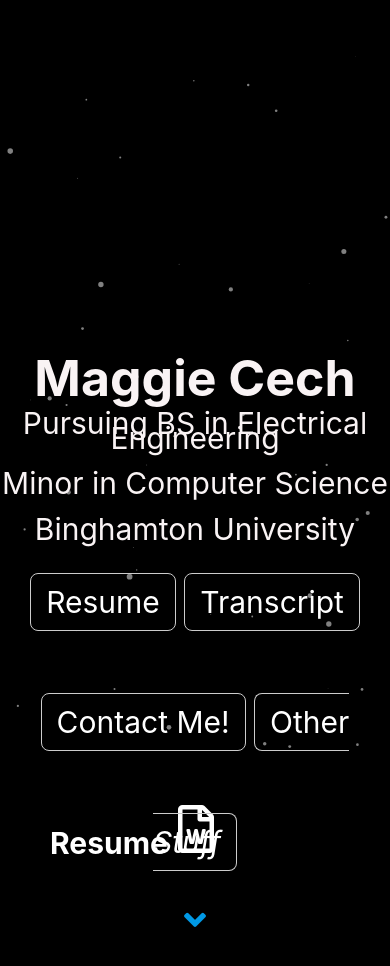
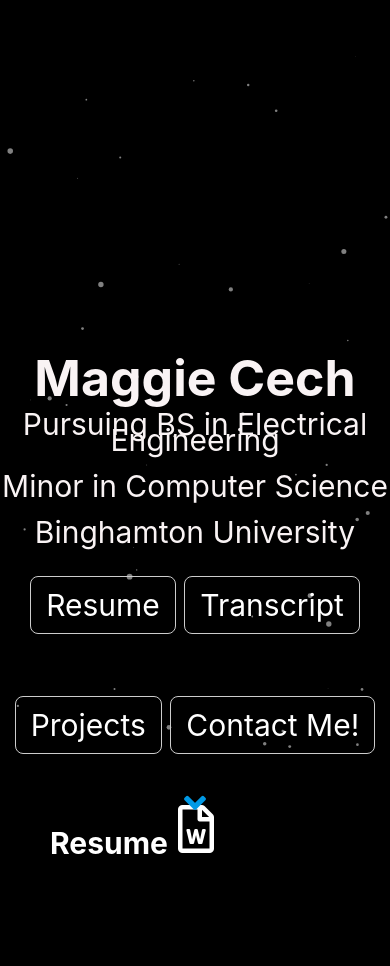
Before and after one commit to mcech99/mcech99.Github.io, a plain HTML site: page index.html in a window 390 px wide. Shown: the top 966 px of the page. Drawn offline with nearby package versions, Linux system fonts and the light colour scheme; grey boxes are pictures that could not be loaded.

Commit message:
mobile work

```diff
--- a/index.html
+++ b/index.html
@@ -45,8 +45,8 @@
 				<p>Binghamton University</p>
 				<a href="#section2" class="btn">Resume</a>
 				<a href="#section3" class="btn">Transcript</a>
-				<a href="#section4" class="btn">Contact Me!</a>
-				<a href="year_recap.mp4" class="btn">Other <i>Stuff</i></a>
+				<a href="projects.html" class="btn">Projects</a>
+                <a href="#section4" class="btn">Contact Me!</a>
 				<center><span style="font-size: 35px; color: white; margin-top:100px">
 					<a href="#section2">
 						<i class="fas fa-angle-down" style="color:#0099e5"></i></a>
--- a/style1.css
+++ b/style1.css
@@ -74,6 +74,7 @@ h2{
     }
     p{
         margin-bottom: 5px;
+        line-height: 16px;
     }
     html{
         background: #000;
```
